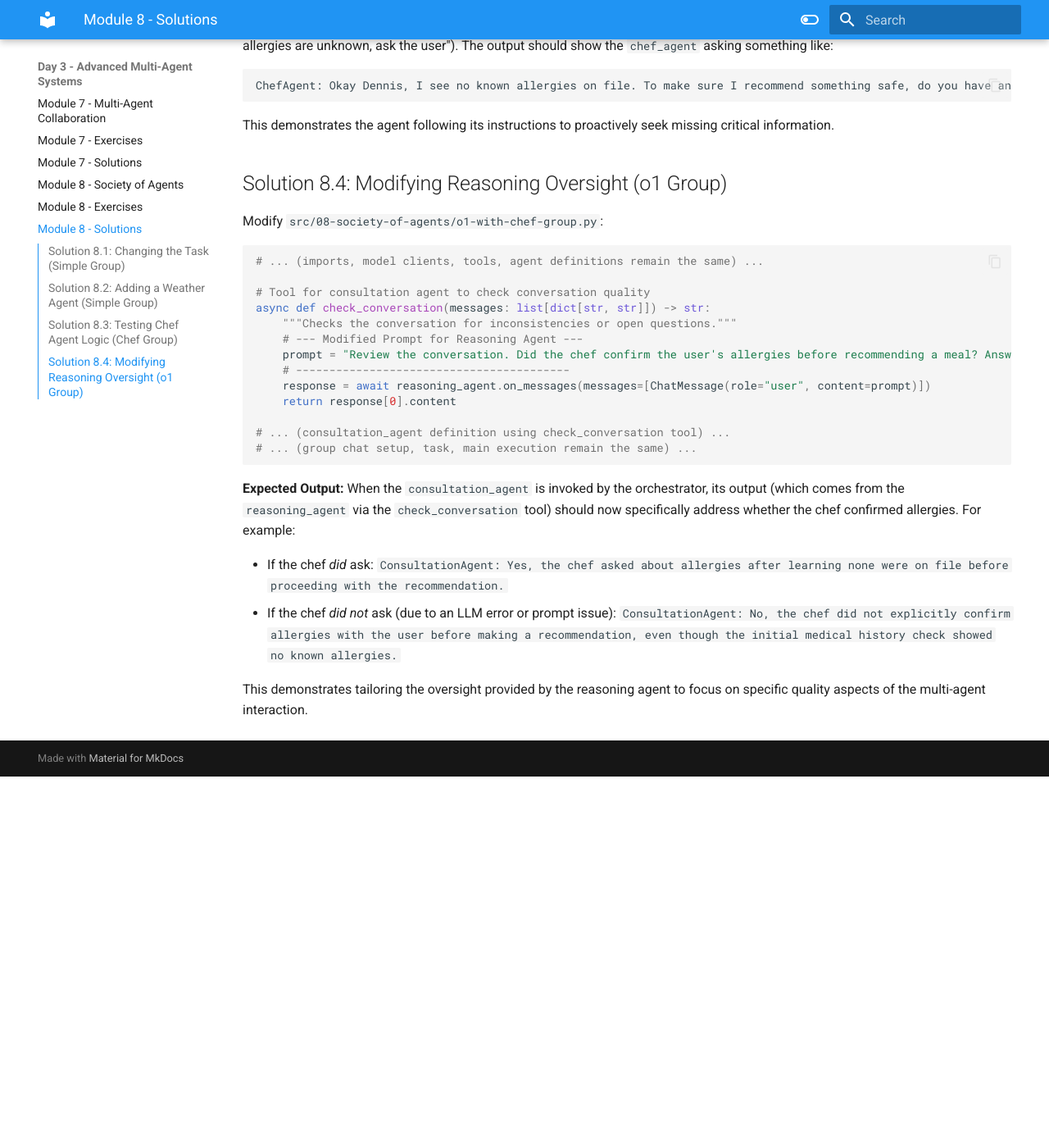
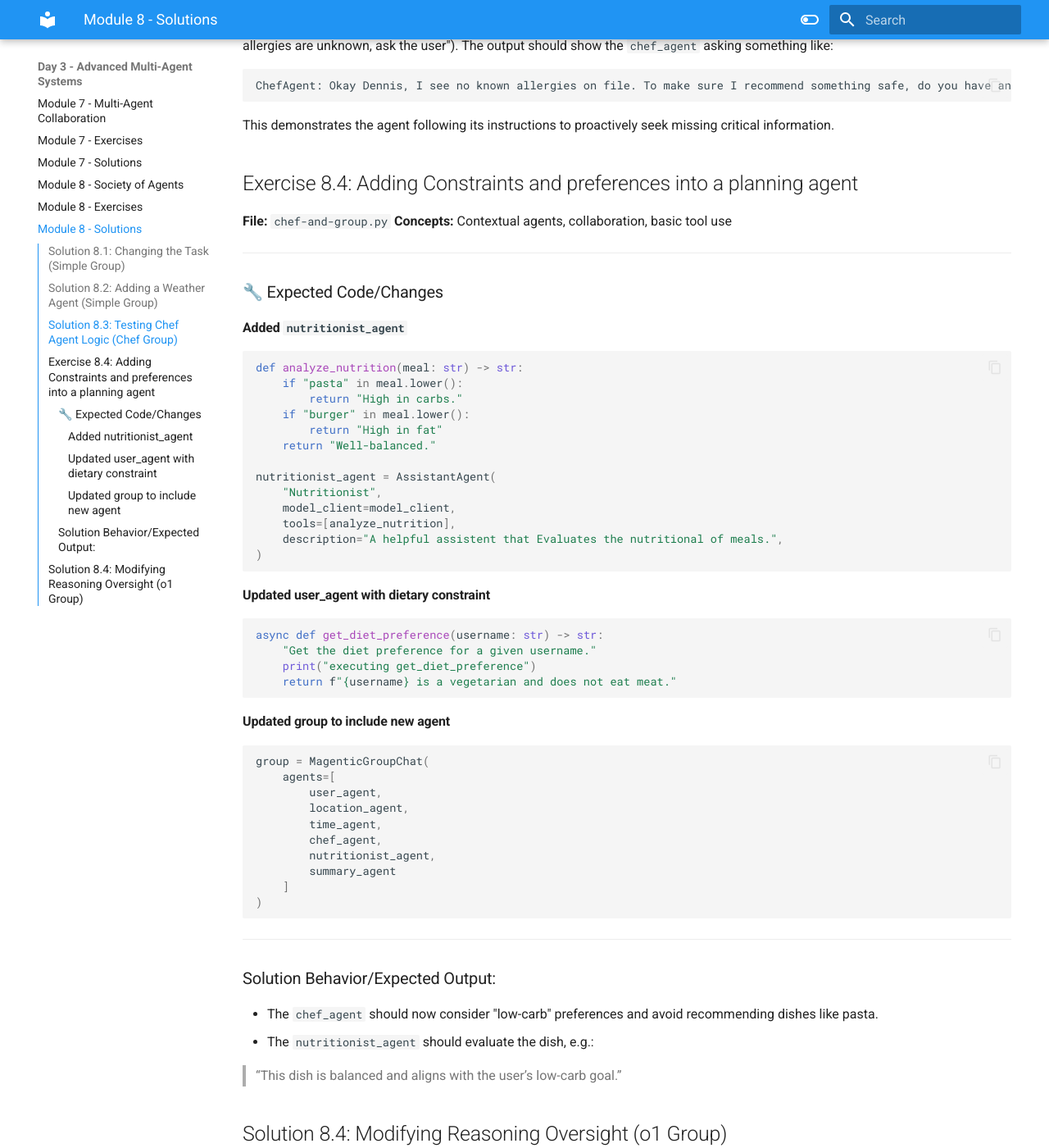
Before and after one commit to jeffreygroneberg/agents_playground_exercises, an MkDocs documentation site: the page built from docs/day3/module8/solutions.md, in a window 1280 px wide and 1400 px high, scrolled down 2161 px. Shown: the whole window at 82% size. Built offline with MkDocs 1.6.1 and Material for MkDocs 9.7.7, drawn with Linux system fonts in a browser that asks for light colours; before the commit the page ends 3108 px from its top, so only the background shows below that; some of the changed text lies outside the part shown.

Commit message:
added additional exerise for day3 that involves constraints and preference

````diff
--- a/docs/day3/module8/solutions.md
+++ b/docs/day3/module8/solutions.md
@@ -106,6 +106,69 @@ ChefAgent: Okay Dennis, I see no known allergies on file. To make sure I recomme
 ```
 This demonstrates the agent following its instructions to proactively seek missing critical information.
 
+## Exercise 8.4: Adding Constraints and preferences into a planning agent
+
+**File:** `chef-and-group.py`
+**Concepts:** Contextual agents, collaboration, basic tool use
+
+---
+
+### 🔧 Expected Code/Changes
+
+####  Added `nutritionist_agent`
+
+```python
+def analyze_nutrition(meal: str) -> str:
+    if "pasta" in meal.lower():
+        return "High in carbs."
+    if "burger" in meal.lower():
+        return "High in fat"
+    return "Well-balanced."
+
+nutritionist_agent = AssistantAgent(
+    "Nutritionist",
+    model_client=model_client,
+    tools=[analyze_nutrition],
+    description="A helpful assistent that Evaluates the nutritional of meals.",
+)
+
+```
+
+####  Updated user\_agent with dietary constraint
+
+```python
+async def get_diet_preference(username: str) -> str:
+    "Get the diet preference for a given username."
+    print("executing get_diet_preference")
+    return f"{username} is a vegetarian and does not eat meat."
+
+```
+
+####  Updated group to include new agent
+
+```python
+group = MagenticGroupChat(
+    agents=[
+        user_agent,
+        location_agent,
+        time_agent,
+        chef_agent,
+        nutritionist_agent,
+        summary_agent
+    ]
+)
+```
+
+---
+
+### Solution Behavior/Expected Output:
+
+* The `chef_agent` should now consider "low-carb" preferences and avoid recommending dishes like pasta.
+* The `nutritionist_agent` should evaluate the dish, e.g.:
+
+  > “This dish is balanced and aligns with the user’s low-carb goal.”
+
+
 ## Solution 8.4: Modifying Reasoning Oversight (o1 Group)
 
 Modify `src/08-society-of-agents/o1-with-chef-group.py`:
````
Also changed, not shown: other parts of docs/day3/module8/solutions.md (+1 -1 lines), docs/day3/module8/exercises.md (+23 -1 lines).
